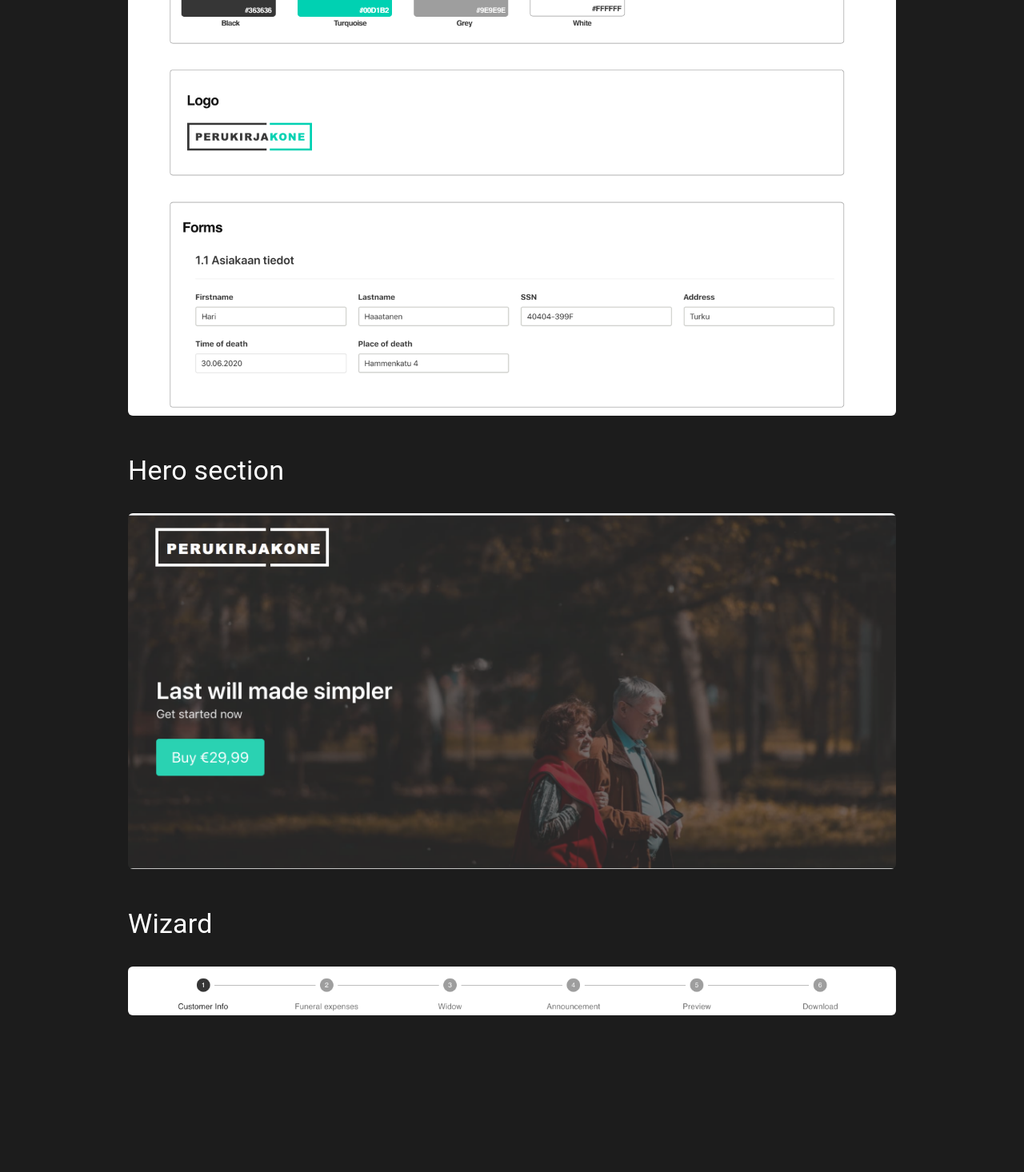
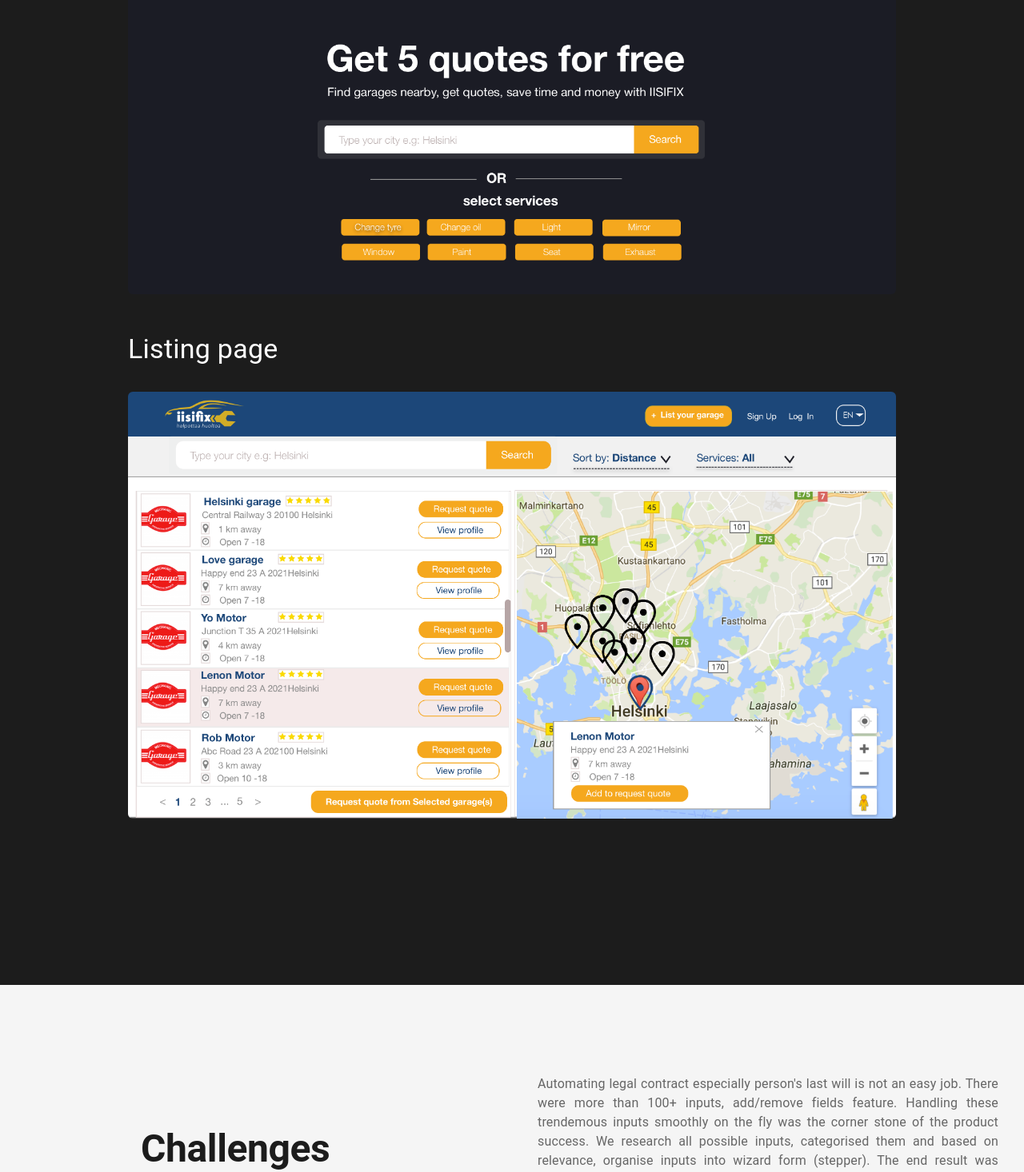
Before and after one commit to thamanchand/portofolio, a React (Create React App) app: page /iisifixi in a window 1280 px wide. Shown: the part 1329-2795 px from the top of the page at 80% size. Built offline with nearby package versions, Linux system fonts and the light colour scheme.

Commit message:
added iisifix files

```diff
--- a/src/Constants/Images.js
+++ b/src/Constants/Images.js
@@ -80,4 +80,7 @@
 
 export { default as MuuvzBg } from "../Images/muuvz.jpeg";
 export { default as Muuvz } from "../Images/muuvz-home-page.png";
+
 export { default as IISIFIX } from "../Images/iisifix-logo.png";
+export { default as iisifixlisting } from "../Images/iisifix-listing.png";
+export { default as iisifixhomepage } from "../Images/iisifix-homepage.png";
--- a/src/Pages/IISIFIX.tsx
+++ b/src/Pages/IISIFIX.tsx
@@ -7,9 +7,8 @@
 
 import clsx from 'clsx';
 
-import { PerukirjakoneImg } from '../Constants/Images';
-import { Peruguideline } from '../Constants/Images';
-import { Peruwizard } from '../Constants/Images';
+import { iisifixhomepage } from '../Constants/Images';
+import { iisifixlisting } from '../Constants/Images';
 
 import { Grid, Typography } from '@material-ui/core';
 import { Workdetails } from '../Style/Index';
@@ -190,26 +189,19 @@
           <CardMedia
             component="img"
             alt="Contemplative Reptile"
-            image={Peruguideline}
+            image={iisifixhomepage}
             title="Contemplative Reptile"
             className={style.media}
           />
-          <Typography variant="h4" className={style.brandingHeader}>Hero section</Typography>
+          <Typography variant="h4" className={style.brandingHeader}>Listing page</Typography>
           <CardMedia
             component="img"
             alt="Contemplative Reptile"
-            image={PerukirjakoneImg}
+            image={iisifixlisting}
             title="Contemplative Reptile"
             className={style.media}
           />
-          <Typography variant="h4" className={style.brandingHeader}>Wizard</Typography>
-          <CardMedia
-            component="img"
-            alt="Contemplative Reptile"
-            image={Peruwizard}
-            title="Contemplative Reptile"
-            className={style.media}
-          />
+
         </Grid>
       </Grid>
     </React.Fragment>
--- a/src/Pages/Work.tsx
+++ b/src/Pages/Work.tsx
@@ -3,7 +3,7 @@
 
 import { Typography, Card, CardContent, CardMedia, Grid } from '@material-ui/core';
 import { WorkStyle } from '../Style/Index';
-import { Perukirajone, P2, P3, Blockbank, Muuvz, IISIFIX } from '../Constants/Images';
+import { Perukirajone, P2, P3, Blockbank, Muuvz, iisifixhomepage } from '../Constants/Images';
 
 const data = [
   { id: 1, url: 'perukirjakone', title: 'Perukirjakone', desc: 'Perukirjakone want to revolutionize last will by automating legal contracts.', image: Perukirajone, tags: 'React JS', live: true },
@@ -11,7 +11,7 @@
   { id: 2, url: 'testamenttikone', title: 'Testamenttikone', desc: 'Automating last wish and funeral arrangement', image: P2, tags: 'React Native', live: false },
   { id: 3, url: 'blockbank', title: 'Blockbank', desc: 'Manage. Secure. Blockchain.', image: Blockbank, tags: 'React JS' },
   { id: 4, url: 'testamenttikeskus', title: 'Testamenttikeskus', desc: 'Automating legal testimonials', image: P2, tags: 'Python', live: true },
-  { id: 5, url: 'iisifixi', title: 'IISIFIXI', desc: 'Find, Compare and Book place to repair your car', image: IISIFIX, tags: 'Node JS', live: true },
+  { id: 5, url: 'iisifixi', title: 'IISIFIXI', desc: 'Find, Compare and Book place to repair your car', image: iisifixhomepage, tags: 'Node JS', live: true },
   { id: 6, url: 'aures', title: 'Aures', desc: 'Human resource management system', image: P3, tags: 'Angular', live: true },
 ]
 
```
Also changed, not shown: src/Images/iisifix-homepage.png (added), src/Images/iisifix-listing.png (added).
